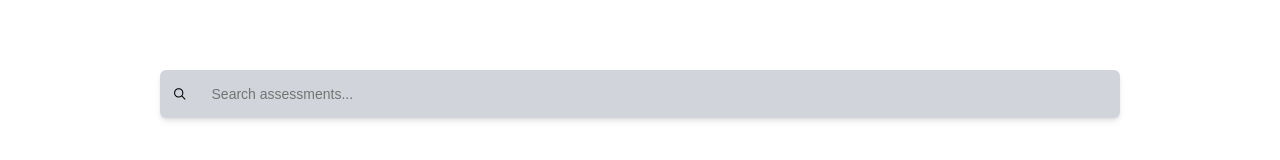
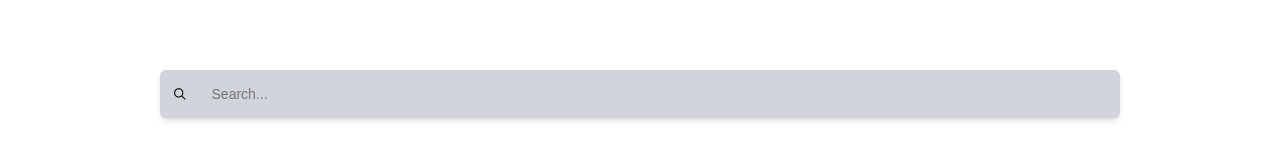
Before and after one commit to Psych-Works/PsychWorks, a Next.js app in the folder psycworks/: page /assessments in a window 1280 px wide. Shown: the part 250-410 px from the top of the page. Built offline with nearby package versions, Linux system fonts and the light colour scheme.

Commit message:
Update page.tsx

```diff
--- a/psycworks/app/(main)/assessments/page.tsx
+++ b/psycworks/app/(main)/assessments/page.tsx
@@ -1,3 +1,4 @@
+import React from "react"
 import { Button } from "@/components/ui/button"
 import { SearchBar } from "@/components/searchbar/search-bar"
 
@@ -12,7 +13,7 @@ export default function AssessmentsPage() {
         <Button className="w-40 h-12">Create</Button>
       </div>
       <div className="absolute left-40 right-40 top-60">
-        <SearchBar placeholder="Search assessments..." className="w-full" />
+        <SearchBar />
       </div>
     </div>
   );
```
